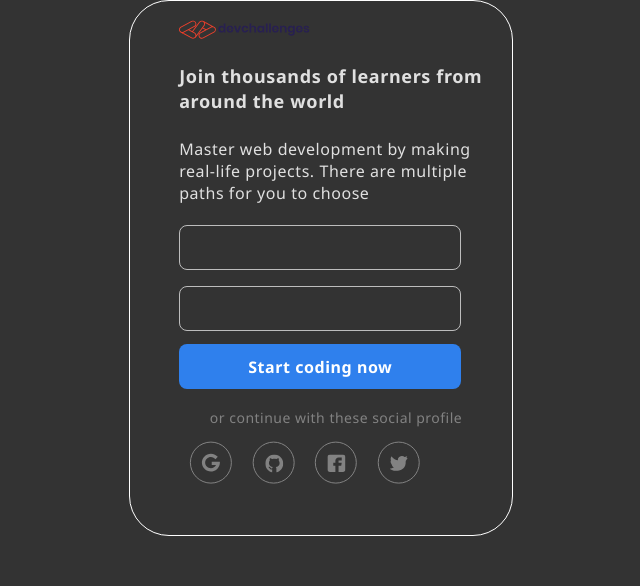
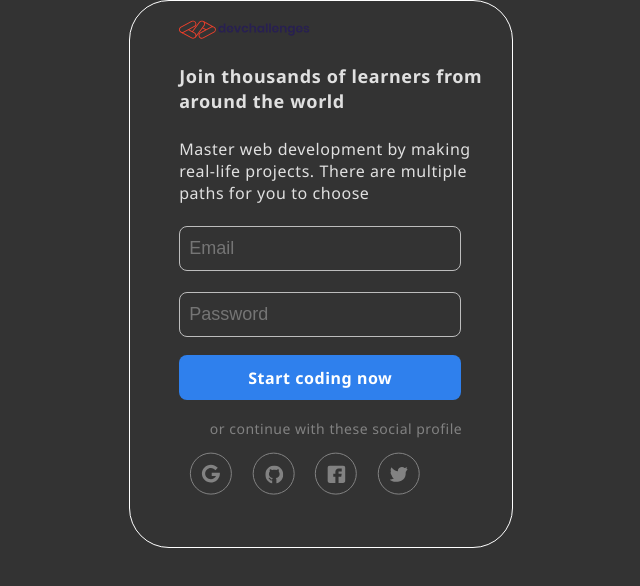
Before and after one commit to EjiroOsiephri/Devchallenges-authentication, a React (Vite) app: page / in a window 1280 px wide. Shown: the top 586 px of the page, without its empty margins (319-959 px from the left). Built offline with nearby package versions, Linux system fonts and the light colour scheme.

Commit message:
Sign up with email complete , handling error from user

```diff
--- a/src/Routes/Signup.jsx
+++ b/src/Routes/Signup.jsx
@@ -1,12 +1,36 @@
-import React from 'react'
+import React, { useState } from 'react'
 import Styled from '../components/sass/signup.module.scss'
 import Logo from "../components/images/devchallenges.svg"
 import googleImage from "../components/images/Google.svg"
 import githubImage from "../components/images/Gihub.svg"
 import facebookImage from "../components/images/Facebook.svg"
 import twitterImage from "../components/images/Twitter.svg"
+import { createUserWithEmailAndPassword } from "firebase/auth"
+import { auth } from '../Firebase/Firebase'
 
 const Signup = () => {
+    // Setting states for firebase signup with email and password
+
+    const [email, setEmail] = useState("")
+    const [password, setPassword] = useState("")
+
+    const emailChange = (e) => {
+        setEmail(e.target.value);
+    }
+
+    const passwordChange = (e) => {
+        setPassword(e.target.value);
+    }
+
+    const SignUp = async () => {
+        try {
+            await createUserWithEmailAndPassword(auth, email, password)
+        } catch (error) {
+            console.log(error);
+        }
+    }
+
+    // codes visible on the screen are returned below
     return (
         <div className={Styled.container}>
             <div className={Styled.subContainer}>
@@ -18,11 +42,11 @@ const Signup = () => {
                     <h4>Master web development by making real-life projects. There are multiple paths for you to choose</h4>
                 </div>
                 <div className="input-container">
-                    <input type="text" />
-                    <input type="password" />
+                    <input type="text" placeholder='Email' onChange={emailChange} />
+                    <input type="password" placeholder='Password' onChange={passwordChange} />
                 </div>
                 <div className="button">
-                    <button>Start coding now</button>
+                    <button onClick={SignUp}>Start coding now</button>
                 </div>
                 <p>or continue with these social profile</p>
                 <div className={Styled.extraLoginDiv}>
--- a/src/components/sass/signup.module.scss
+++ b/src/components/sass/signup.module.scss
@@ -46,11 +46,14 @@ body {
 input {
   display: block;
   border: 1px solid #bdbdbd;
+  color: #bdbdbd;
   margin-top: 1.2em;
   background-color: #333333;
   border-radius: 8px;
   width: 90%;
   height: 45px;
+  padding-left: 0.5em;
+  font-size: 18px;
 }
 input:last-child {
   margin-bottom: 1em;
@@ -88,6 +91,10 @@ p {
   width: 80%;
   margin-bottom: 2em;
 }
+.extraLoginDiv img:hover {
+  border: 2px solid #2f80ed;
+  border-radius: 50%;
+}
 @media (max-width: 570px) {
   .container {
     width: 95%;
```
